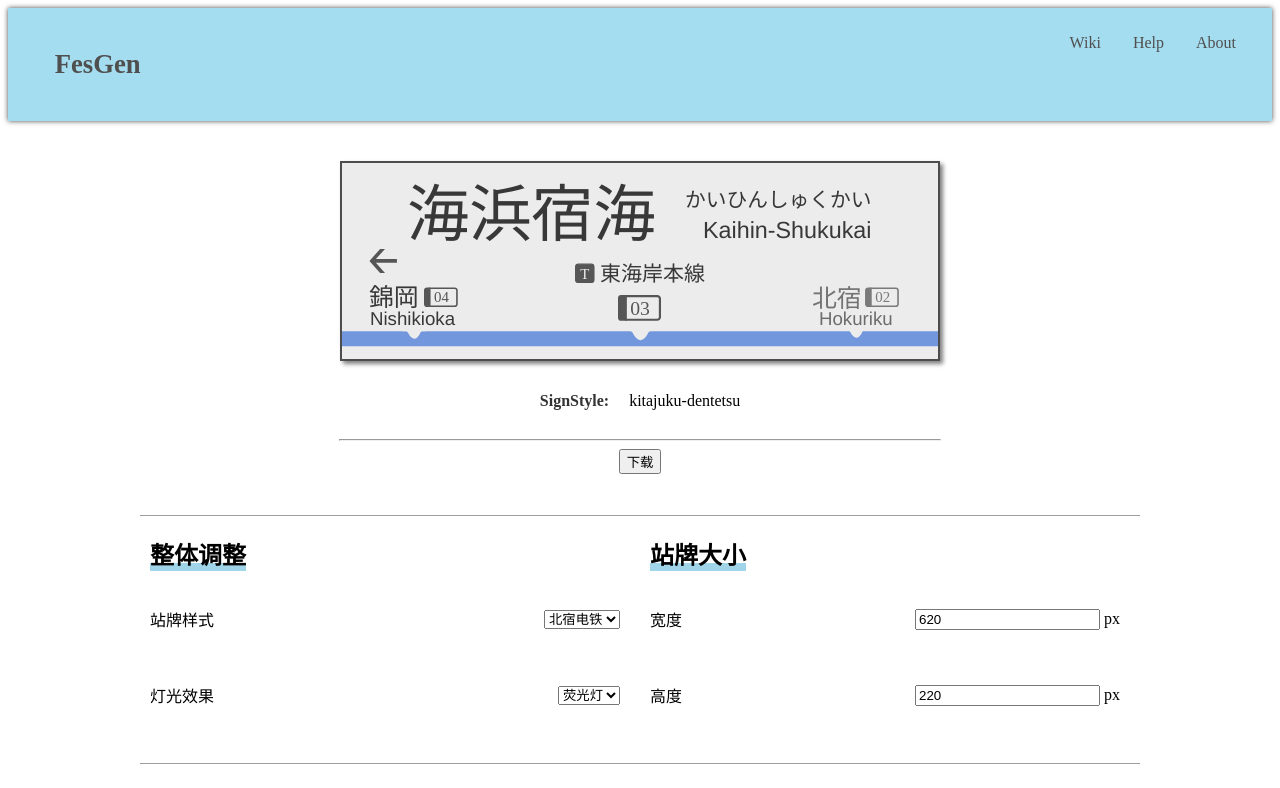
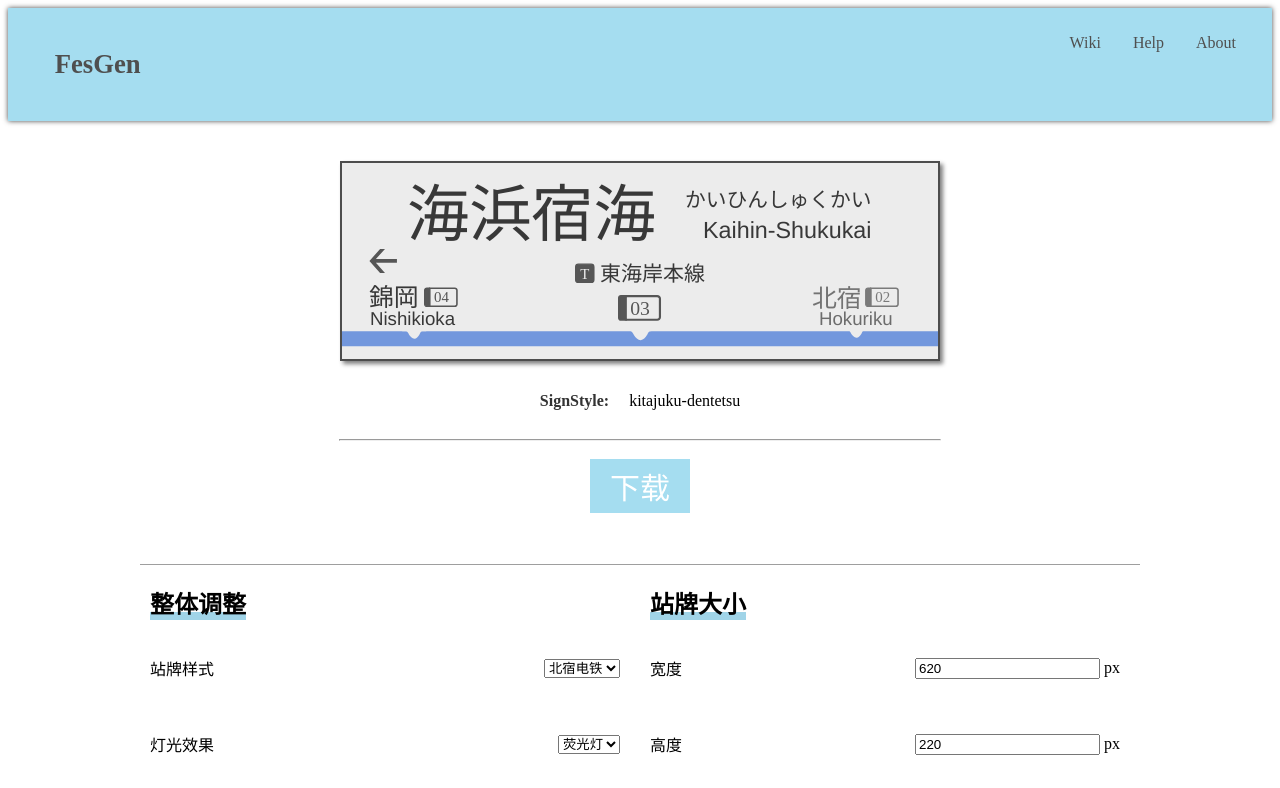
Before and after one commit to Team-Cenlinc/FesGen, a Vue app: page / in a window 1280 px wide. Shown: the top 788 px of the page. Built offline with nearby package versions, Linux system fonts and the light colour scheme; the HTML template or start-up script is replaced by a standard one.

Commit message:
Add button for download

```diff
--- a/src/components/sign.vue
+++ b/src/components/sign.vue
@@ -160,4 +160,13 @@ hr{
   color: #333333;
 }
 
+button {
+  font-size: 30px;
+  background-color: #a5ddf0;
+  color: #ffffff;
+  margin: 10px;
+  padding: 5px 20px;
+  border: #000000 10px;
+}
+
 </style>
```
